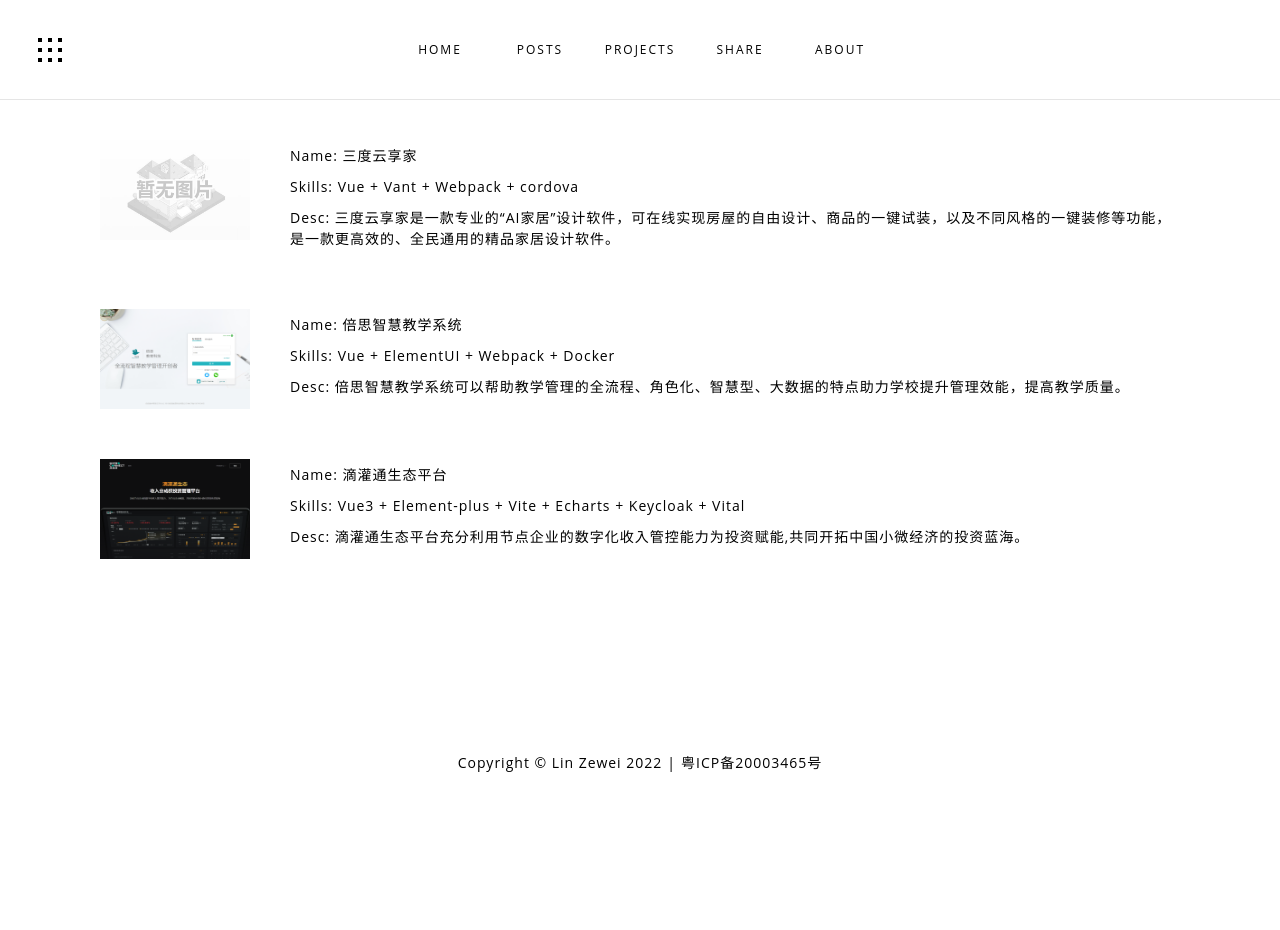
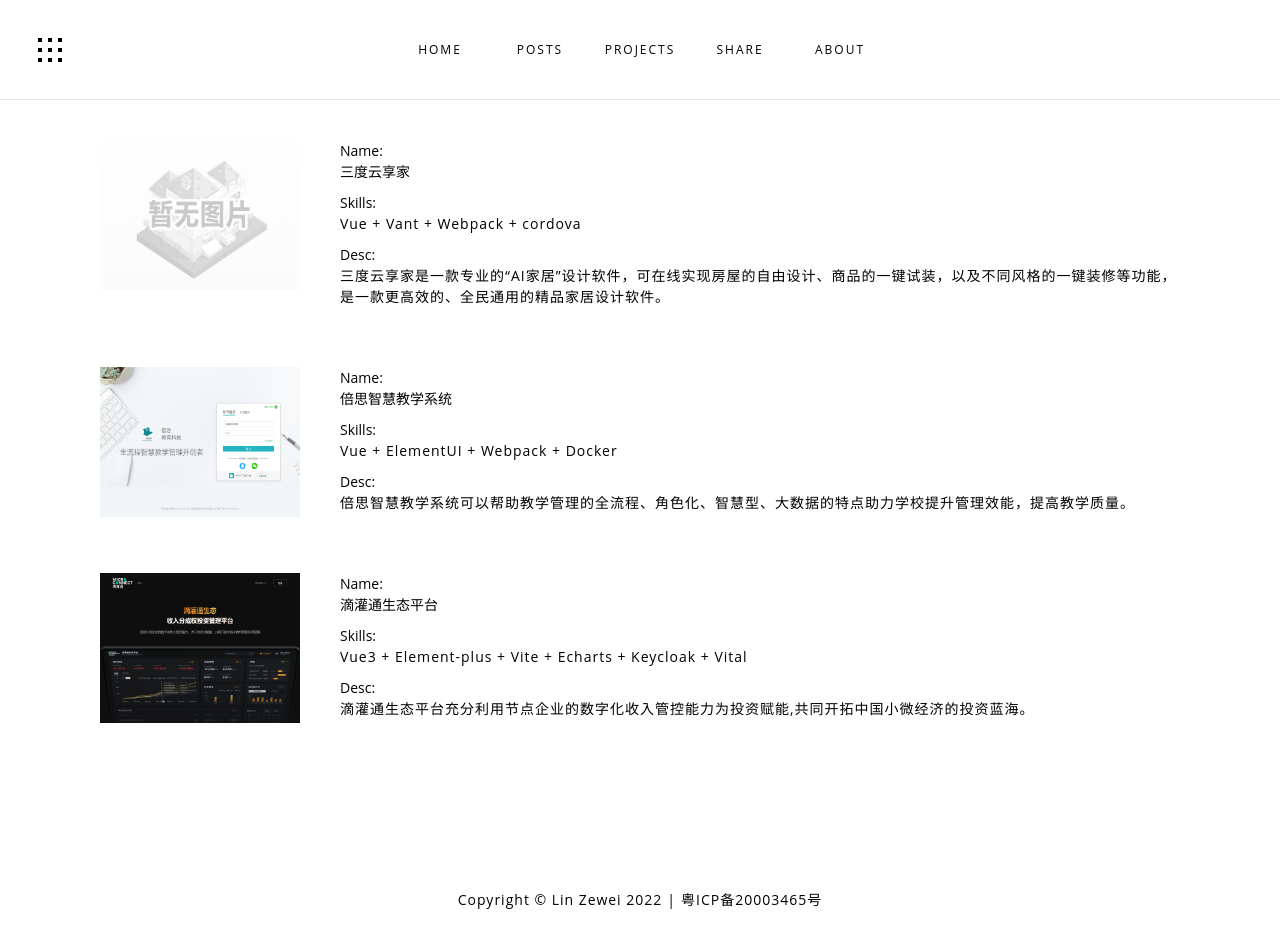
Before and after one commit to zeweilin1993/blog, a React app: page /projects in a window 1280 px wide. Before the commit the page ends 800 px from the top, so only its background shows below. Built offline with nearby package versions, Linux system fonts and the light colour scheme.

Commit message:
projects样式修改

```diff
--- a/src/pages/projects/Project/index.tsx
+++ b/src/pages/projects/Project/index.tsx
@@ -7,17 +7,13 @@
       <div className='left'>
         <a href={project.url} rel='noreferrer' target='_blank'>
           <img src={project.logo} alt={project.name} />
-          <span className='bd_n1'></span>
-          <span className='bd_n2'></span>
-          <span className='bd_n3'></span>
-          <span className='bd_n4'></span>
         </a>
 
       </div>
       <div className='right'>
-        <p>Name: {project.name}</p>
-        <p>Skills: {project.skills}</p>
-        <p>Desc: {project.desc}</p>
+        <div className='prj-info-item'>Name: <a href={project.url} rel='noreferrer' target='_blank'>{project.name}</a></div>
+        <div className='prj-info-item'>Skills: <p>{project.skills}</p></div>
+        <div className='prj-info-item'>Desc: <p>{project.desc}</p></div>
       </div>
     </div>
   );
--- a/src/pages/projects/Project/styles/index.scss
+++ b/src/pages/projects/Project/styles/index.scss
@@ -3,14 +3,14 @@
 .project {
   display: flex;
   margin-bottom: 50px;
-  @include bd-animation;
 
   .left {
     margin-right: 40px;
 
     a {
-      width: 150px;
-      height: 100px;
+      width: 200px;
+      height: 100%;
+      max-height: 150px;
       position: relative;
 
       img {
@@ -24,7 +24,7 @@
 
       a {
         width: 100%;
-        height: auto;
+        max-height: none;
       }
     }
   }
@@ -32,9 +32,13 @@
   .right {
     flex: 1;
 
-    p {
-      margin: 5px 0 10px;
-      overflow: hidden;
+    .prj-info-item {
+      line-height: 1.5;
+      margin-bottom: 10px;
+
+      a:hover {
+        color: var(--color-bg);
+      }
     }
   }
 
```
